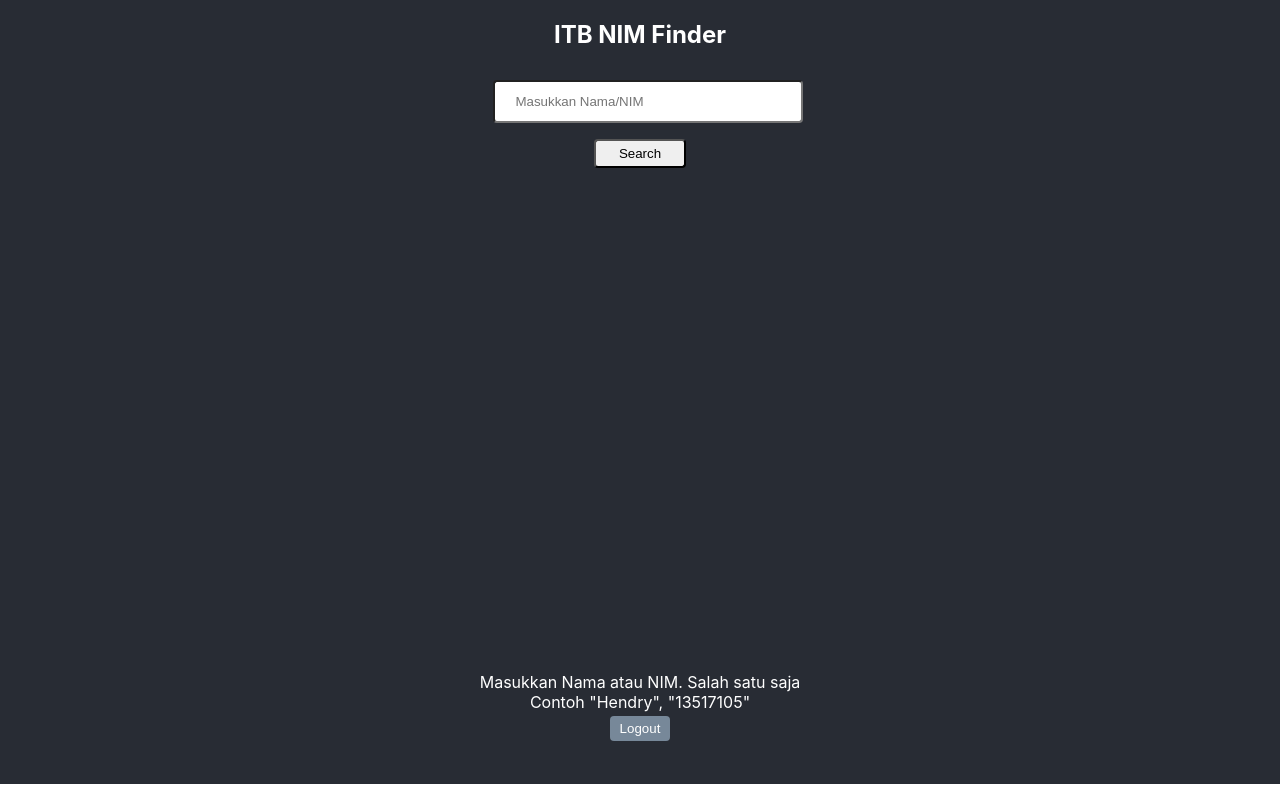
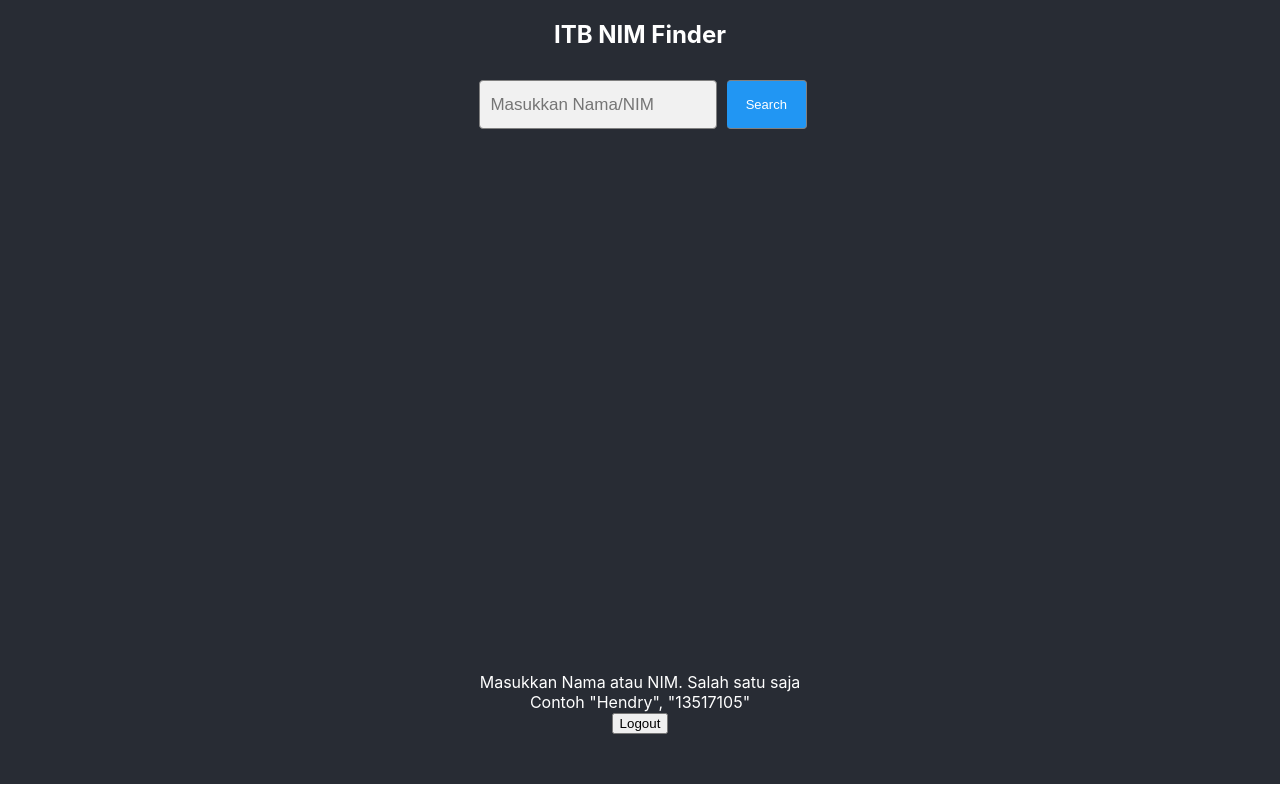
Before and after one commit to hendpraz/nim-finder, a React (Create React App) app: page /home in a window 1280 px wide. Built offline with nearby package versions, Linux system fonts and the light colour scheme; sample sign-in values are in the browser's storage.

Commit message:
Change CSS of Components
Change Register, Home, Login, and Welcome styles.

```diff
--- a/src/components/Home/Home.css
+++ b/src/components/Home/Home.css
@@ -34,31 +34,46 @@
   color: #46fff093;
 }
 
-input[type=text], [type=password]{
+form.Search input[type=text] {
+  padding: 10px;
+  font-size: 17px;
+  border: 1px solid grey;
+  float: left;
   width: 100%;
-  padding: 12px 20px;
-  margin: 8px 8px;
-  box-sizing: border-box;
+  background: #f1f1f1;
+}
+
+/* Style the submit button */
+form.Search button {
+  float: left;
+  width: 30%;
+  background: #2196F3;
+  font-size: 13px;
+  border: 1px solid grey;
+  border-left: none;
+  cursor: pointer;
+
+  color: white;
+  padding: 16px 16px;
+  text-decoration: none;
+  margin: 8px 2px;
   border-radius: 4px;
 }
 
-input[type="submit"], [type="button"]{
-  width: 30%;
-  padding: 5px 5px;
-  margin: 8px 8px;
-  box-sizing: border-box;
-  border-radius: 4px;
+form.Search button:hover {
+  background: #0b7dda;
 }
 
-button{
-  background-color: lightslategray;
-  border: none;
-  color: white;
-  padding: 5px 10px;
-  text-decoration: none;
-  margin: 4px 2px;
-  cursor: pointer;
-  border-radius: 4px;
+/* Clear floats */
+form.Search::after {
+  content: "";
+  clear: both;
+  display: table;
+}
+
+form.Search {
+  display: flex;
+  justify-content: center;
 }
 
 table {
--- a/src/components/Home/Home.js
+++ b/src/components/Home/Home.js
@@ -25,22 +25,24 @@
         }
     }
 
+    //Set value of query
     onChange = (event) =>{
         event.preventDefault();
         this.setState({
             [event.target.name] : event.target.value
         })
-        console.log(this.state);
     }
 
-    generateTableHead(table, data) {
+    //Generate Table
+    generateTableHead(table) {
         let thead = table.createTHead();
         let row = thead.insertRow();
-        for (let key of data) {
-        let th = document.createElement("th");
-        let text = document.createTextNode(key);
-        th.appendChild(text);
-        row.appendChild(th);
+        let key = ["Nama","NIM TPB","NIM Jurusan","Program Studi"]
+        for (let i = 0;i<4;i++) {
+            let th = document.createElement("th");
+            let text = document.createTextNode(key[i]);
+            th.appendChild(text);
+            row.appendChild(th);
         }
     }
 
@@ -59,36 +61,38 @@
         let table = document.querySelector("table");
         let cols = Object.keys(data[0]);
         this.generateTable(table, data); // generate the table first
-        this.generateTableHead(table, cols); // then the head
+        this.generateTableHead(table); // then the head
     }
 
+    //Actions taken if user clicked Search button
     onSearch = event => {
         event.preventDefault();
 
         const query = this.state.query;
         var queryURL = 'https://api.stya.net/nim/';
 
-
-        //Clear table
+        //Clear search results (table or "not found")
         var parent = document.getElementById("tableID");
         while(parent.hasChildNodes())
         {
             parent.removeChild(parent.firstChild);
         }
-
         document.getElementById("notfound").innerHTML = "";
 
         if (query === '') {
-          return;
+            return;
         }
 
+        //Recognize the query, Name/Number
         var ord = query.charCodeAt(0) - "0".charCodeAt(0);
         if((ord >= 0) && (ord <= 9)){
             queryURL = queryURL + 'byid?query=';
         } else{
             queryURL = queryURL + 'byname?name=';
         }
-        queryURL = queryURL + query + '&count=10'; // Change this for other option
+
+        //Create URL for query
+        queryURL = queryURL + query + '&count=10';
         const token = sessionStorage.getItem("authToken");
         GetData(queryURL, token).then((result) =>{
             var responseJson = result;
@@ -96,14 +100,14 @@
                 alert("Something wrong!");
                 let myString = JSON.stringify(result);
                 alert(myString);
-                //this.setState({redirectToReferrer: true});
+                this.setState({redirectToReferrer: true});
             } else{
                 let payload = responseJson.payload;
                 var data = [];
                 for (var i=0;i<payload.length;i++) {
                     data.push(JSON.parse(JSON.stringify(payload[i])));
-                    console.log(data[i]);
                 }
+                //Check the data of payload
                 if(data.length === 0){
                     document.getElementById("notfound").innerHTML = "Tidak ada hasil yang ditemukan!";
                 } else{
@@ -130,14 +134,14 @@
                 <h2 align="center">ITB NIM Finder</h2>
             </header>
             <body className="Home-body">
-                <form onSubmit = {this.onSearch}>
+                <form className="Search" onSubmit = {this.onSearch}>
                     <input
                         name="query"
                         placeholder="Masukkan Nama/NIM"
                         type="text"
                         onChange={this.onChange}
                     />
-                    <input type="submit" value="Search"/>
+                    <button type="submit">Search</button>
                 </form>
                 <p id="notfound">
 
@@ -145,6 +149,7 @@
                 <table id="tableID">
 
                 </table>
+                <br />
             </body>
             <footer className="Home-footer">
                     Masukkan Nama atau NIM. Salah satu saja<br />
--- a/src/components/Login/Login.css
+++ b/src/components/Login/Login.css
@@ -38,17 +38,6 @@
   border-radius: 4px;
 }
 
-button{
-  background-color: lightslategray;
-  border: none;
-  color: white;
-  padding: 16px 32px;
-  text-decoration: none;
-  margin: 4px 2px;
-  cursor: pointer;
-  border-radius: 4px;
-}
-
 p {
   margin-left: 0.5em;
 }
--- a/src/components/Login/Login.js
+++ b/src/components/Login/Login.js
@@ -16,12 +16,19 @@
         this.onChange = this.onChange.bind(this);
     }
 
+    // Lifecycle
+    componentWillMount(){
+        if(sessionStorage.getItem("authToken")){
+            this.setState({redirectToReferrer: true});
+        }
+    }
+
+    //Set value of username and password
     onChange = (event) =>{
         event.preventDefault();
         this.setState({
             [event.target.name] : event.target.value
         })
-        console.log(this.state);
     }
 
     login(){
@@ -32,13 +39,15 @@
         PostData('login', userData).then((result) =>{
             if(result.code === 0){
                 sessionStorage.setItem('authToken',JSON.stringify(result.token));
-                this.setState({redirectToRefererrer: true});
+                this.setState({
+                    redirectToRefererrer: true}
+                );
             } else{
                 alert("Something wrong!");
+                let myString = JSON.stringify(result);
+                alert(myString);
             }
-            let myString = JSON.stringify(result);
-            alert(myString);
-        })
+        });
     }
 
     render(){
@@ -49,7 +58,7 @@
         return (
         <div className="App">
             <header className="Login-header">
-                <h2 align="center">ITB NIM Finder</h2>
+                <h1 align="center">ITB NIM Finder</h1>
                 <img src={logo} className="App-logo" alt="logo" />
                 <form onSubmit = {this.login}>
                     <input
--- a/src/components/Register/Register.css
+++ b/src/components/Register/Register.css
@@ -38,17 +38,6 @@
   border-radius: 4px;
 }
 
-button{
-  background-color: lightslategray;
-  border: none;
-  color: white;
-  padding: 16px 32px;
-  text-decoration: none;
-  margin: 4px 2px;
-  cursor: pointer;
-  border-radius: 4px;
-}
-
 p {
   margin-left: 0.5em;
 }
--- a/src/components/Welcome/Welcome.css
+++ b/src/components/Welcome/Welcome.css
@@ -38,7 +38,7 @@
   border-radius: 4px;
 }
 
-.button{
+.button1{
   background-color:  cadetblue;
   border: none;
   color: white;
--- a/src/components/Welcome/Welcome.js
+++ b/src/components/Welcome/Welcome.js
@@ -13,7 +13,7 @@
             <header className="App-header">
                 <h2 align="center">ITB NIM Finder - Hendpraz</h2>
                 <img src={logo} className="App-logo" alt="logo" />
-                <a href="/login" className="button">Login</a>
+                <a href="/login" className="button1">Login</a>
                 <a href="/register" className="button2">Register</a>
             </header>
         </div>
--- a/src/services/GetData.js
+++ b/src/services/GetData.js
@@ -1,6 +1,8 @@
 export function GetData(queryURL, authToken){
-    var newToken = authToken.slice(1, authToken.length-1); //Remove quotes
-    console.log(authToken);
+    //Remove quotes from "'aaa'" to "aaa"
+    var newToken = authToken.slice(1, authToken.length-1);
+
+    //Fetch API
     return new Promise((resolve, reject) =>{
         fetch(queryURL, {
             method: 'GET',
--- a/src/services/PostData.js
+++ b/src/services/PostData.js
@@ -1,6 +1,7 @@
 export function PostData(type, userData){
     var BaseURL = 'https://api.stya.net/nim/';
 
+    //Create body from username and password
     var formBody = [];
     for (var property in userData) {
       var encodedKey = encodeURIComponent(property);
@@ -9,6 +10,7 @@
     }
     formBody = formBody.join("&");
 
+    //Fetch API
     return new Promise((resolve, reject) =>{
         fetch(BaseURL+type, {
             method: 'POST',
```
Also changed, not shown: src/components/Register/Register.js (+18 -9 lines).
